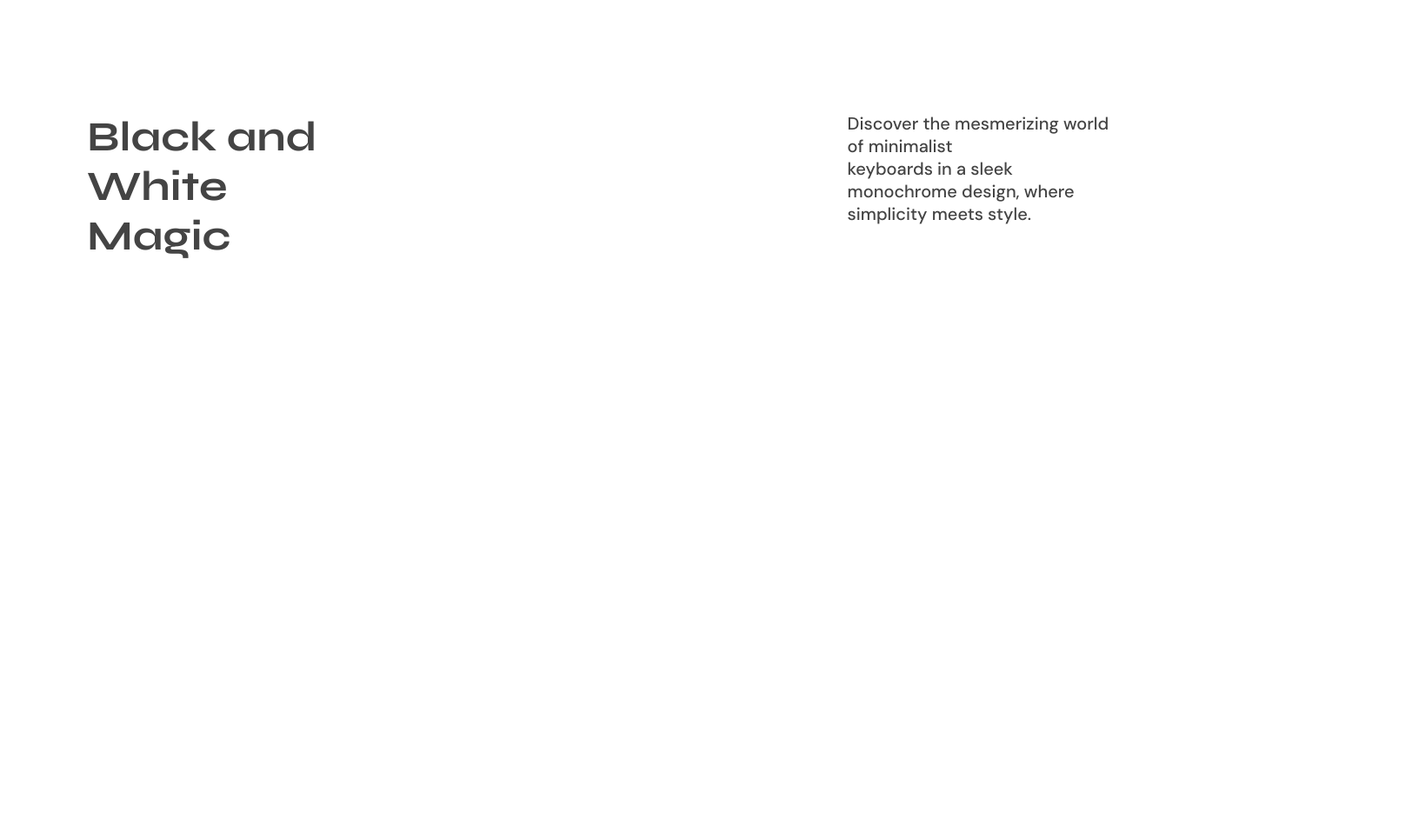
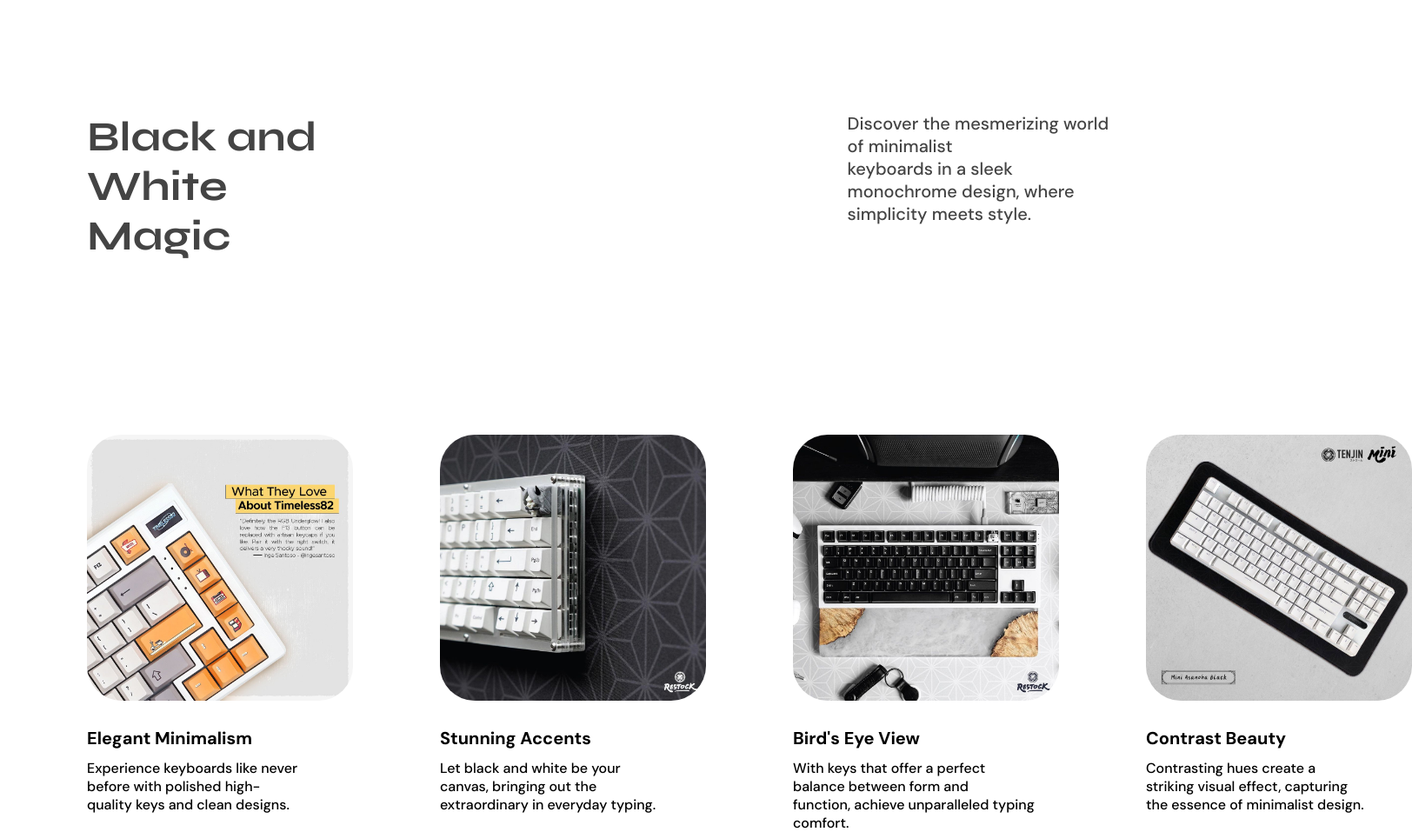
Before and after one commit to xxbatokxx/SUBMISSION-DICODING, a plain HTML site: page index.html in a window 1280 px wide. Shown: the part 1034-1991 px from the top of the page at 87% size, 1624 px wide, since content can reach past the window. Before the commit the page ends 1334 px from the top, so only its background shows below. Drawn offline with Linux system fonts and the light colour scheme.

Commit message:
created content pages

```diff
--- a/css/style.css
+++ b/css/style.css
@@ -65,8 +65,36 @@ ul a{
     font-weight: 500;
     font-size: 20px;
     color: #444444;
+}
+
+article img{
+    width: 306px;
+    height: auto;
+    margin-left: 100px;
+    margin-top: 200px;
+    border-radius: 40px;
+    display: flex;
+}
+
+article .title{
+    font-size: 20px;
+    font-family: 'DM Sans', sans-serif;
+    margin-top: 30px;
+    margin-left: 100px;
+}
+
+article .desc{
+    font-family: 'DM Sans', sans-serif;
+    margin-left: 100px;
+    margin-top: 11px;
 
 }
+
+.container{
+    display: flex;
+}
+
+
 
 
 @media only screen and (max-width : 768px) {
@@ -81,3 +109,9 @@ ul a{
         margin-left: auto;
     }
 }
+
+@media only screen and (max-width : 1024px) {
+    .content .title h1{
+        font-size: 32px;
+    }
+}
--- a/index.html
+++ b/index.html
@@ -45,7 +45,52 @@
             </div>
         </div>
         <article>
-
+            <div class="container">
+                <div class="article-layout">
+                    <img src="img/article.jpg" alt="article">
+                    <h1 class="title">
+                        Elegant Minimalism
+                    </h1>
+                    <p class="desc">
+                        Experience keyboards like never <br>
+                        before with polished high-<br>
+                        quality keys and clean designs.
+                    </p>
+                </div>
+                <div class="article-layout">
+                    <img src="img/article2.jpg" alt="article">
+                    <h1 class="title">
+                        Stunning Accents
+                    </h1>
+                    <p class="desc">
+                        Let black and white be your <br>
+                        canvas, bringing out the <br>
+                        extraordinary in everyday typing.
+                    </p>
+                </div>
+                <div class="article-layout">
+                    <img src="img/article3.jpg" alt="article">
+                    <h1 class="title">
+                        Bird's Eye View
+                    </h1>
+                    <p class="desc">
+                        With keys that offer a perfect <br>
+                        balance between form and <br>
+                        function, achieve unparalleled typing comfort.
+                    </p>
+                </div>
+                <div class="article-layout">
+                    <img src="img/article4.jpg" alt="article">
+                    <h1 class="title">
+                        Contrast Beauty
+                    </h1>
+                    <p class="desc">
+                        Contrasting hues create a <br>
+                        striking visual effect, capturing <br>
+                        the essence of minimalist design.
+                    </p>
+                </div>
+            </div>
         </article>
     </main>
   </body>
```
Also changed, not shown: img/article.jpg (added), img/article2.jpg (added), img/article3.jpg (added), img/article4.jpg (added).
